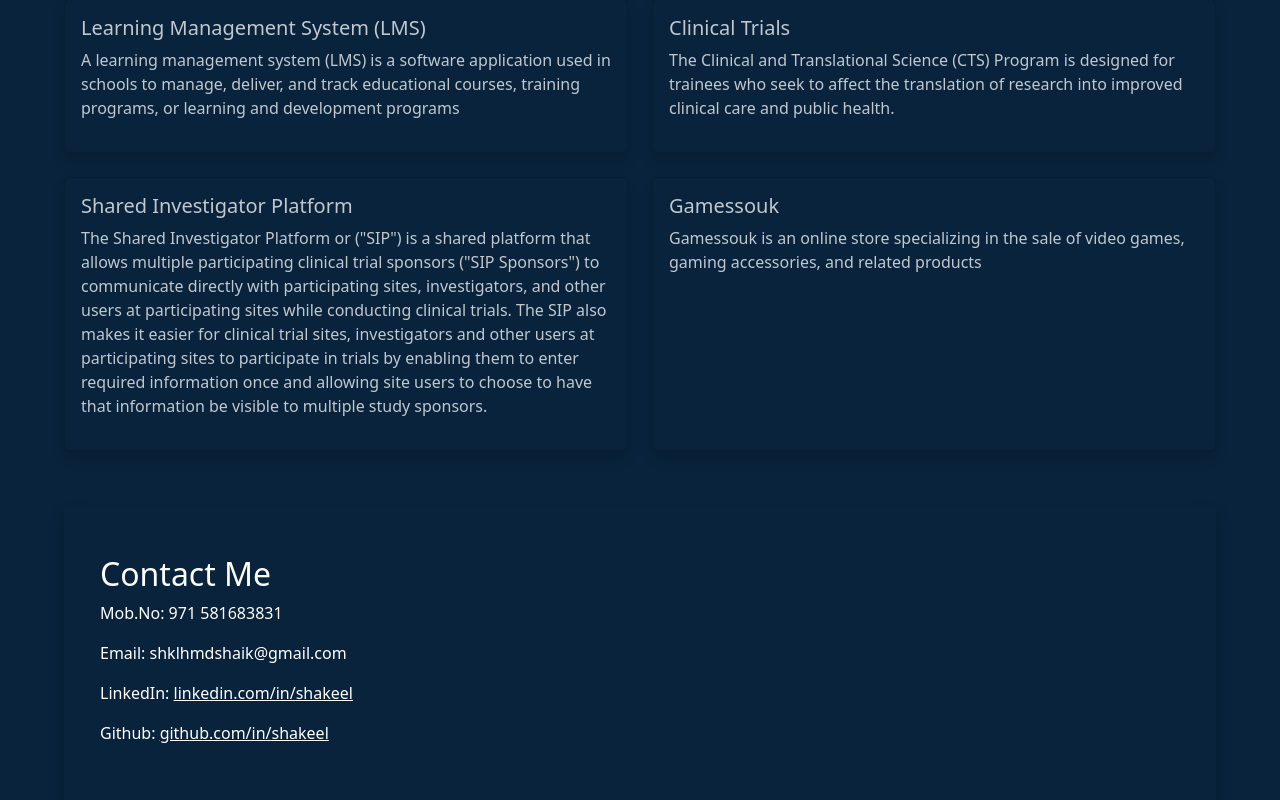
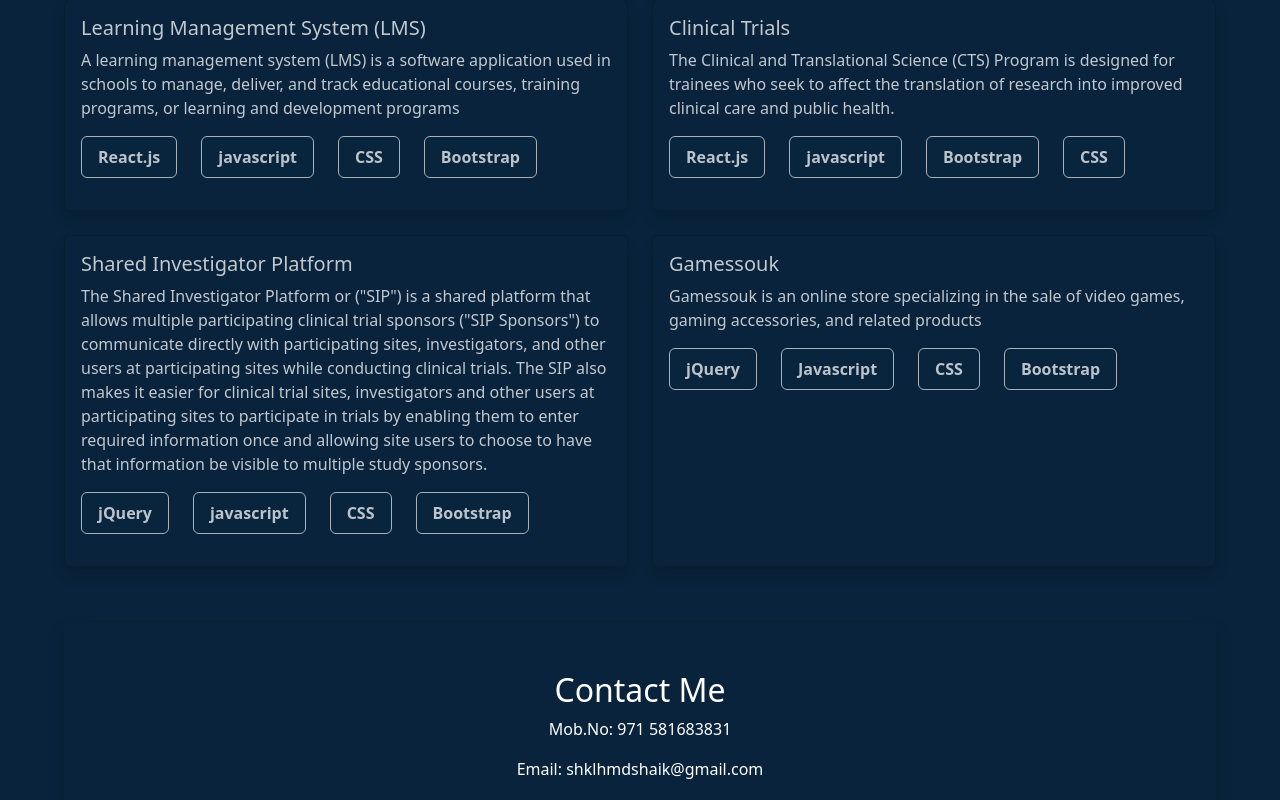
Before and after one commit to shklhmdshaik/portfolio, a React (Create React App) app: page / in a window 1280 px wide. Shown: the part 2020-2820 px from the top of the page. Built offline with nearby package versions, Linux system fonts and the light colour scheme.

Commit message:
Projects alignmens

```diff
--- a/src/App.css
+++ b/src/App.css
@@ -14,7 +14,6 @@ body{
 .card{
   background-color: #08233b !important;
   color:inherit !important;
-;
 }
 .nav-container{
   top:0;
@@ -23,6 +22,9 @@ body{
 }
 a{
   color: inherit !important;
+}
+.bg-color{
+  background-color: #09263e;
 }
 .max-w-90{
   max-width: 90% !important;
--- a/src/components/Contact.js
+++ b/src/components/Contact.js
@@ -3,7 +3,7 @@ import { Button, Container, Form } from 'react-bootstrap';
 
 function Contact() {
   return (
-    <section id="contact" className="container p-4 shadow py-5 my-5 max-w-90">
+    <section id="contact" className="container p-4 shadow py-5 my-5 max-w-90 text-center">
       <Container>
         <h2>Contact Me</h2>
         <p>Mob.No: 971 581683831</p>
--- a/src/components/Projects.js
+++ b/src/components/Projects.js
@@ -4,35 +4,33 @@ import React from 'react';
 const projects = [
   {
     title: "Learning Management System (LMS)",
+    stack: ["React.js", "javascript", "CSS", "Bootstrap"],
     details: [
       "A learning management system (LMS) is a software application used in schools to manage, deliver, and track educational courses, training programs, or learning and development programs"
     ]
   },
   {
     title: "Clinical Trials",
+    stack: ["React.js", "javascript", "Bootstrap", "CSS"],
     details: [
       "The Clinical and Translational Science (CTS) Program is designed for trainees who seek to affect the translation of research into improved clinical care and public health."
     ]
   },
   {
     title: "Shared Investigator Platform",
+    stack: ["jQuery", "javascript", "CSS", "Bootstrap"],
     details: [
       'The Shared Investigator Platform or ("SIP") is a shared platform that allows multiple participating clinical trial sponsors ("SIP Sponsors") to communicate directly with participating sites, investigators, and other users at participating sites while conducting clinical trials. The SIP also makes it easier for clinical trial sites, investigators and other users at participating sites to participate in trials by enabling them to enter required information once and allowing site users to choose to have that information be visible to multiple study sponsors.'
     ]
   },
   {
     title: "Gamessouk",
+    stack: ["jQuery", "Javascript", "CSS", "Bootstrap"],
     details: [
       "Gamessouk is an online store specializing in the sale of video games, gaming accessories, and related products"
     ]
   }
-  // {
-  //   title: "The Face Shop",
-  //   details: [
-  //     "Created web pages using PHP, HTML5, CSS3.",
-  //     "Conducted testing and resolved UI bugs before delivery."
-  //   ]
-  // }
+
 ];
 
 function Projects() {
@@ -45,17 +43,11 @@ function Projects() {
           <div className="card h-100 shadow">
             <div className="card-body">
               <h5 className="card-title">{project.title}</h5>
-              {/* <p className="card-text">
-                <strong>Client:</strong> {project.client}<br />
-                <strong>Role:</strong> {project.role} | <strong>Team Size:</strong> {project.teamSize}
-              </p> */}
-              {/* {project.website && (
-                <a href={project.website} target="_blank" rel="noopener noreferrer" className="d-block mb-2">
-                  Visit Website
-                </a>
-              )} */}
               <div>
                 {project.details.map((point, i) => <p key={i}>{point}</p>)}
+              </div>
+              <div className='d-lg-flex d-md-block'>
+                {project.stack.map((point, i) => <p key={i} className='me-4 border px-3 py-2 bg-color rounded-2 text-light fw-bold'> {point}</p>)}
               </div>
             </div>
           </div>
```
